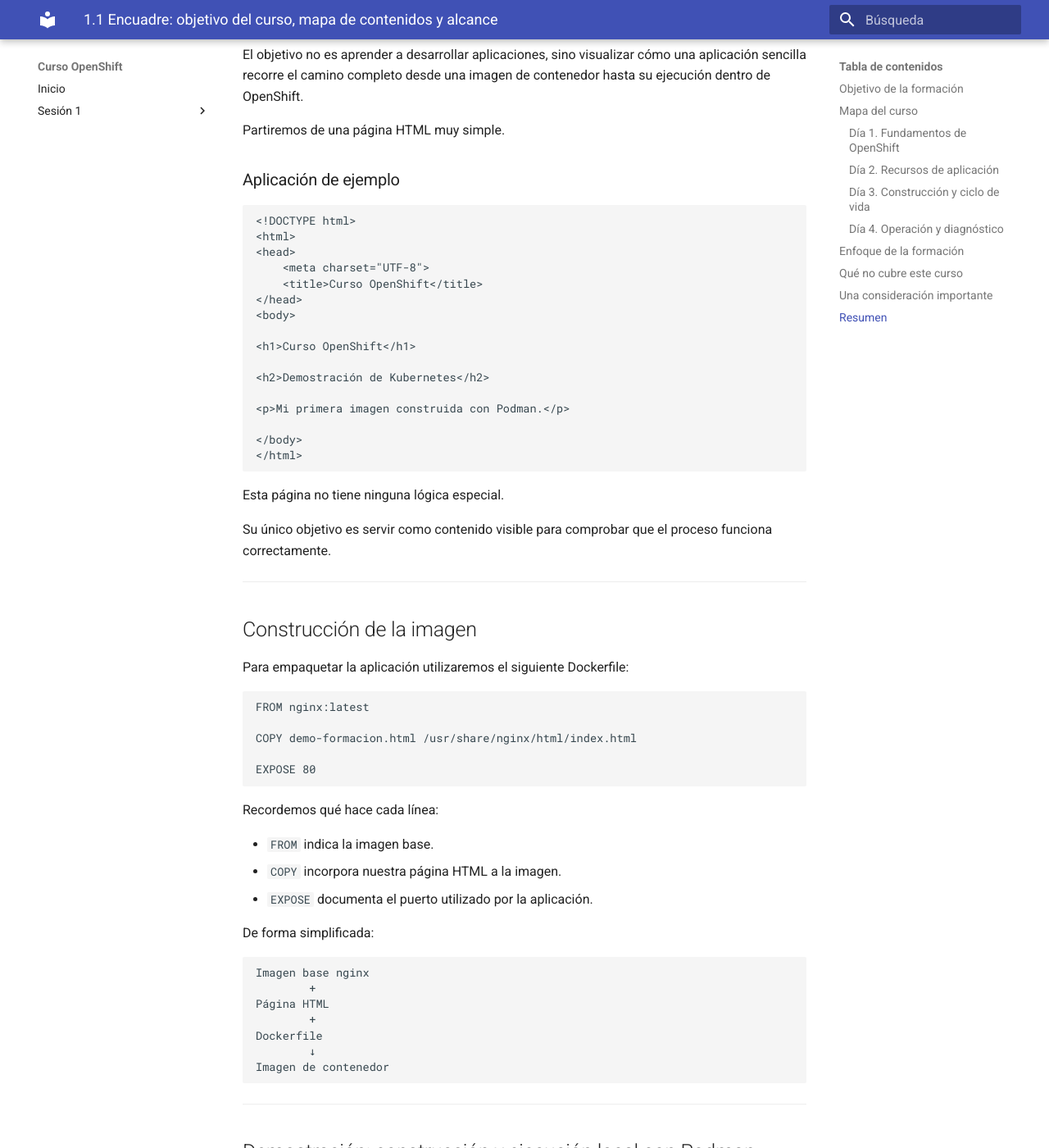
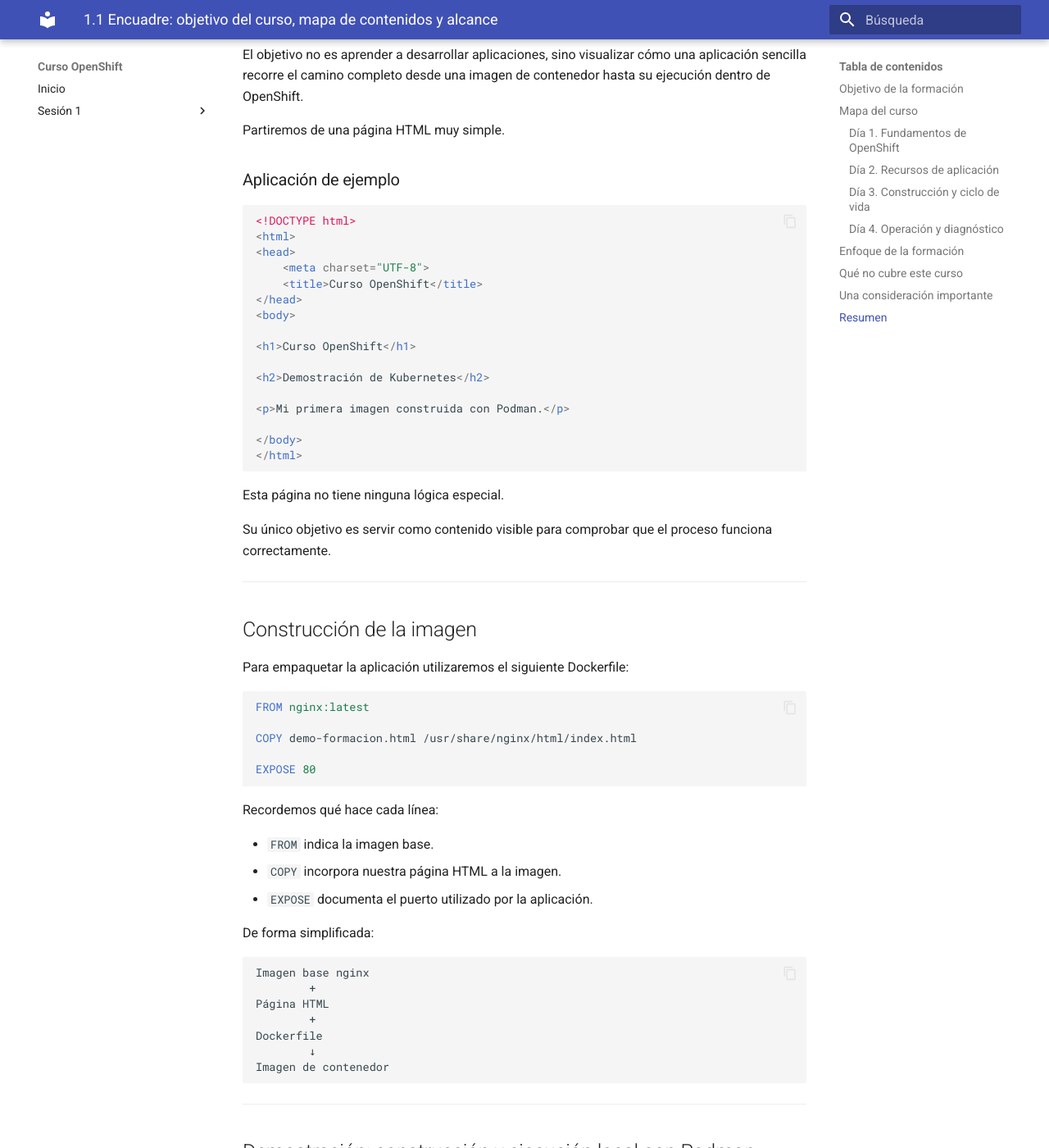
Before and after one commit to ieftraining/curso-openshift, an MkDocs documentation site: the page built from docs/sesion1.md, in a window 1280 px wide and 1400 px high, scrolled down 59630 px. Shown: the whole window at 82% size. Built offline with MkDocs 1.6.1 and Material for MkDocs 9.7.7, drawn with Linux system fonts in a browser that asks for light colours; some of the changed text lies outside the part shown.

Commit message:
Update mkdocs.yml

```diff
--- a/mkdocs.yml
+++ b/mkdocs.yml
@@ -3,6 +3,9 @@
 theme:
   name: material
   language: es
+
+  features:
+    - content.code.copy
 
 nav:
   - Inicio: index.md
@@ -20,3 +23,7 @@
 
 markdown_extensions:
   - admonition
+  - pymdownx.superfences
+
+extra_javascript:
+  - https://unpkg.com/mermaid/dist/mermaid.min.js
```
